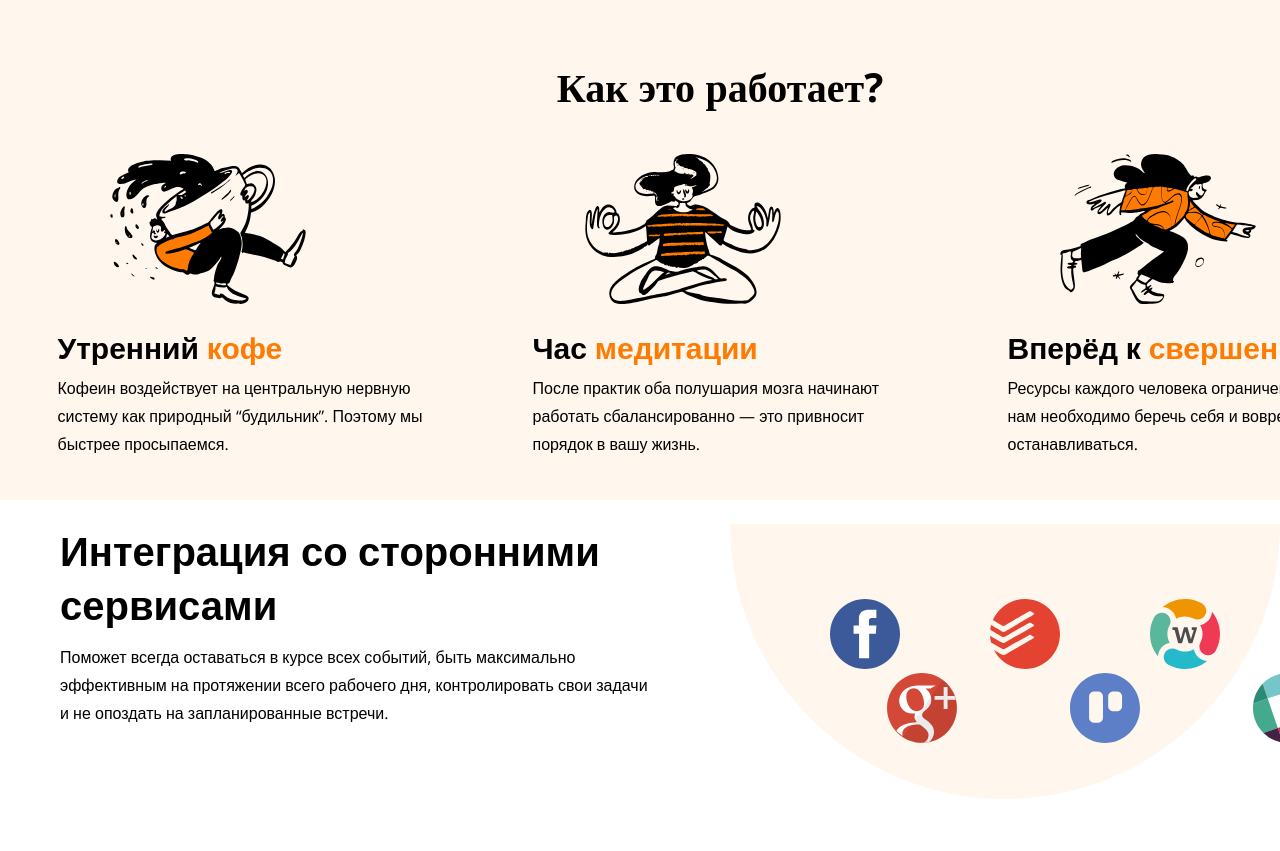
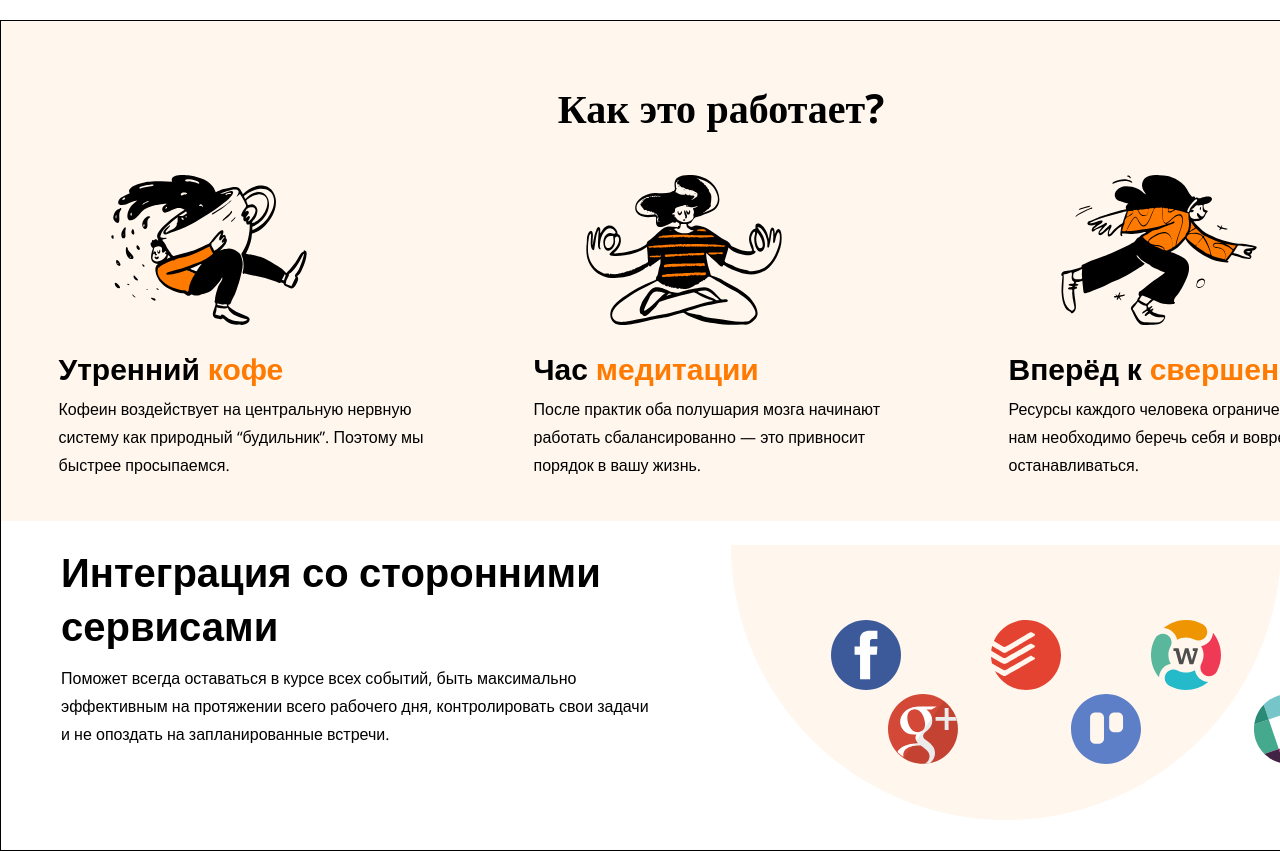
Before and after one commit to A1ex-korotk0v/html-letter-svg, a plain HTML site: page index.html in a window 1280 px wide. Shown: the top 851 px of the page. Before the commit the page ends 829 px from the top, so only its background shows below. Drawn offline with nearby package versions, Linux system fonts and the light colour scheme.

Commit message:
Update style.css

```diff
--- a/css/style.css
+++ b/css/style.css
@@ -1,6 +1,8 @@
 body {
     font-family: 'Open Sans', sans-serif;
     width: 1440px;
+    margin: 0 auto;
+    padding-top: 20px;
 }
 
 h2,
@@ -16,6 +18,7 @@ a {
 
 .main {
     width: 1440px;
+    border: 1px solid black;
 }
 
 .top {
```
